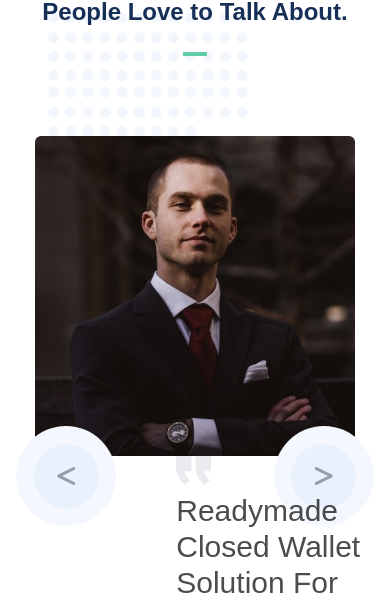
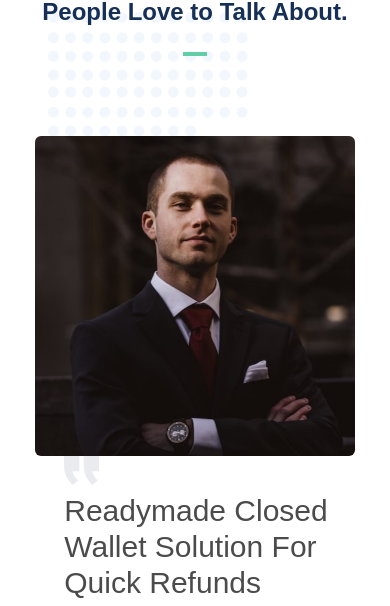
Before and after one commit to piyush-1871/Razorpay, a website built with Vite: page index.html in a window 390 px wide. Shown: the part 10880-11486 px from the top of the page. Built offline with nearby package versions, Linux system fonts and the light colour scheme.

Commit message:
testimonials fixed

```diff
--- a/index.html
+++ b/index.html
@@ -1288,7 +1288,7 @@
 
           <!-- left button -->
           <button
-            class="w-[100px] h-[100px] bg-[#f4f8fe] rounded-full absolute left-0 top-1/2 flex justify-center items-center"
+            class="w-[100px] h-[100px] bg-[#f4f8fe] rounded-full absolute left-0 top-1/2  justify-center items-center hidden md:flex"
           >
             <div
               class="w-[65%] h-[65%] bg-[#f4f8fe] rounded-full flex justify-center items-center mix-blend-multiply"
@@ -1301,7 +1301,7 @@
 
           <!-- right button -->
           <button
-            class="w-[100px] h-[100px] bg-[#f4f8fe] rounded-full absolute right-0 top-1/2 flex justify-center items-center"
+            class="w-[100px] h-[100px] bg-[#f4f8fe] rounded-full absolute right-0 top-1/2  justify-center items-center hidden md:flex"
           >
             <div
               class="w-[65%] h-[65%] bg-[#f4f8fe] rounded-full flex justify-center items-center mix-blend-multiply"
@@ -1314,11 +1314,11 @@
 
           <!-- main content -->
           <div
-            class="flex flex-col xl:flex-row max-w-[960px] items-center mx-auto space-x-[10rem] my-20 justify-evenly"
+            class="flex flex-col xl:flex-row max-w-[960px] items-center mx-auto  my-20 justify-evenly"
           >
             <!-- left image -->
             <img
-              class="rounded-md"
+              class="rounded-md mx-auto"
               width="320px"
               height="320px"
               src="./assets/testimonial.jpg"
@@ -1326,7 +1326,7 @@
             />
 
             <!-- right part -->
-            <div class="max-w-[400px] flex flex-col">
+            <div class="max-w-[400px] flex ml-12 flex-col ">
               <img
                 class="mb-2"
                 width="35px"
```
